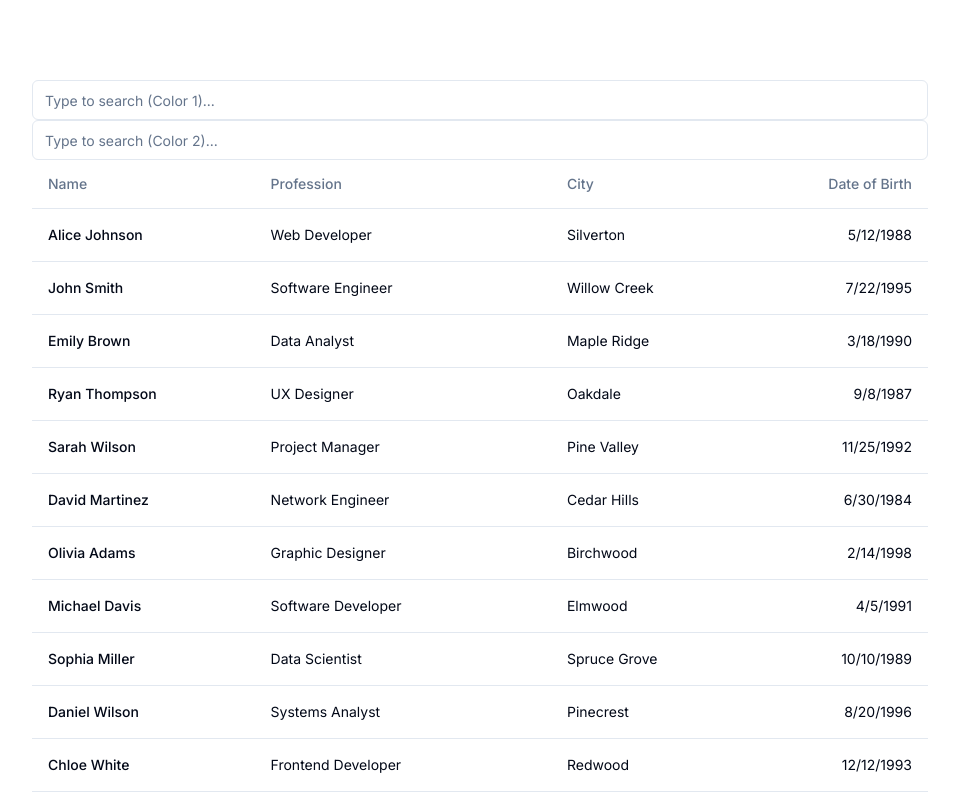
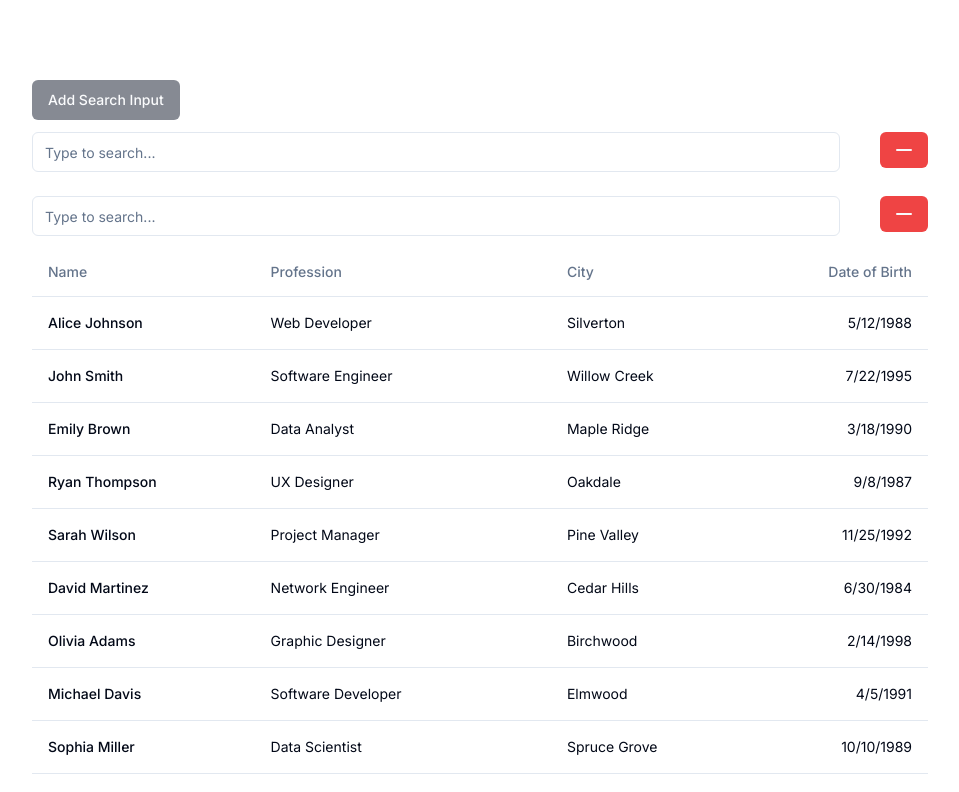
Before and after one commit to faisaltheprofessor/react-table-search, a Next.js app: page / in a window 1280 px wide. Shown: the top 792 px of the page, without its empty margins (160-1119 px from the left). Built offline with nearby package versions, Linux system fonts and the light colour scheme.

Commit message:
Implement second search

```diff
--- a/components/SearchTable.tsx
+++ b/components/SearchTable.tsx
@@ -1,40 +1,61 @@
-import React, { useEffect, useState } from 'react';
+import React, { useState } from 'react';
 import { Table, TableBody, TableCaption, TableCell, TableHead, TableHeader, TableRow } from './ui/table';
 import { employees } from './../app/data/people';
 import { Input } from './ui/input';
+import { DeleteIcon, MinusIcon } from 'lucide-react';
+import { Button } from './ui/button';
+
+type SearchTerm = string;
 
 export default function SearchTable() {
-  const [searchTerm1, setSearchTerm1] = useState('');
-  const [searchTerm2, setSearchTerm2] = useState('');
+  const [searchTerms, setSearchTerms] = useState<SearchTerm[]>(['', '']);
+  const [showAddButton, setShowAddButton] = useState<boolean>(searchTerms.length < 2); // Adjust button visibility based on searchTerms length
 
-  const handleSearch1 = (event) => {
-    setSearchTerm1(event.target.value);
+  const handleSearchChange = (index: number, value: string) => {
+    const newSearchTerms: SearchTerm[] = [...searchTerms];
+    newSearchTerms[index] = value;
+    setSearchTerms(newSearchTerms);
   };
 
-  const handleSearch2 = (event) => {
-    setSearchTerm2(event.target.value);
+  const handleAddSearchInput = () => {
+    if (searchTerms.length < 2) { // Only allow adding up to 2 search terms
+      const newSearchTerms: SearchTerm[] = [...searchTerms, ''];
+      setSearchTerms(newSearchTerms);
+      setShowAddButton(false);
+    }
   };
 
-  const highlightText = (text) => {
-    let highlightedText = text;
+  const handleRemoveSearchInput = (index: number) => {
+    const newSearchTerms: SearchTerm[] = [...searchTerms.slice(0, index), ...searchTerms.slice(index + 1)];
+    setSearchTerms(newSearchTerms);
+    setShowAddButton(true); // Enable button again when removing a term
+  };
 
-    if (searchTerm1) {
-      const regex1 = new RegExp(`(${searchTerm1.replace(/[.*+?^${}()|[\]\\]/g, '\\$&')})`, 'gi');
-      highlightedText = highlightedText.replace(regex1, (match) => `<span style="background-color: lightblue">${match}</span>`);
-    }
+  const highlightText = (text: string, index: number) => {
+    let highlightedText: string = text;
 
-    if (searchTerm2) {
-      const regex2 = new RegExp(`(${searchTerm2.replace(/[.*+?^${}()|[\]\\]/g, '\\$&')})`, 'gi');
-      highlightedText = highlightedText.replace(regex2, (match) => `<span style="background-color: lightgreen">${match}</span>`);
-    }
+    searchTerms.forEach((term, i) => {
+      if (term) {
+        const regex = new RegExp(`(${term.replace(/[.*+?^${}()|[\]\\]/g, '\\$&')})`, 'gi');
+        const color = i === 0 ? 'lightblue' : 'lightgreen'; // Assign color based on specific index
+        highlightedText = highlightedText.replace(regex, (match) => `<span style="background-color: ${color}">${match}</span>`);
+      }
+    });
 
     return <span dangerouslySetInnerHTML={{ __html: highlightedText }} />;
   };
 
   return (
-    <>
-      <Input type="text" value={searchTerm1} onChange={handleSearch1} placeholder="Type to search (Color 1)..." />
-      <Input type="text" value={searchTerm2} onChange={handleSearch2} placeholder="Type to search (Color 2)..." />
+    <div className="search-table-container">
+      <Button onClick={handleAddSearchInput} variant="default" className="add-search-button" disabled={searchTerms.length >= 2}>Add Search Input</Button>
+      <div className="search-inputs">
+        {searchTerms.map((term: SearchTerm, index: number) => (
+          <div key={index} className='flex gap-10'>
+            <Input type="text" value={term} onChange={(e: React.ChangeEvent<HTMLInputElement>) => handleSearchChange(index, e.target.value)} placeholder={`Type to search...`} className='my-3'/>
+            <Button variant="destructive" size="sm" className="my-3" onClick={() => handleRemoveSearchInput(index)} ><MinusIcon /></Button>
+          </div>
+        ))}
+      </div>
 
       <Table>
         <TableCaption>A list of your recent invoices.</TableCaption>
@@ -49,14 +70,14 @@ export default function SearchTable() {
         <TableBody>
           {employees.map((person, index) => (
             <TableRow key={index}>
-              <TableCell className="font-medium">{highlightText(person.name)}</TableCell>
-              <TableCell>{highlightText(person.profession)}</TableCell>
-              <TableCell>{highlightText(person.city)}</TableCell>
-              <TableCell className="text-right">{highlightText(person.dob)}</TableCell>
+              <TableCell className="font-medium">{highlightText(person.name, 0)}</TableCell>
+              <TableCell>{highlightText(person.profession, 1)}</TableCell>
+              <TableCell>{highlightText(person.city, 2)}</TableCell>
+              <TableCell className="text-right">{highlightText(person.dob, 3)}</TableCell>
             </TableRow>
           ))}
         </TableBody>
       </Table>
-    </>
+    </div>
   );
 }
```
